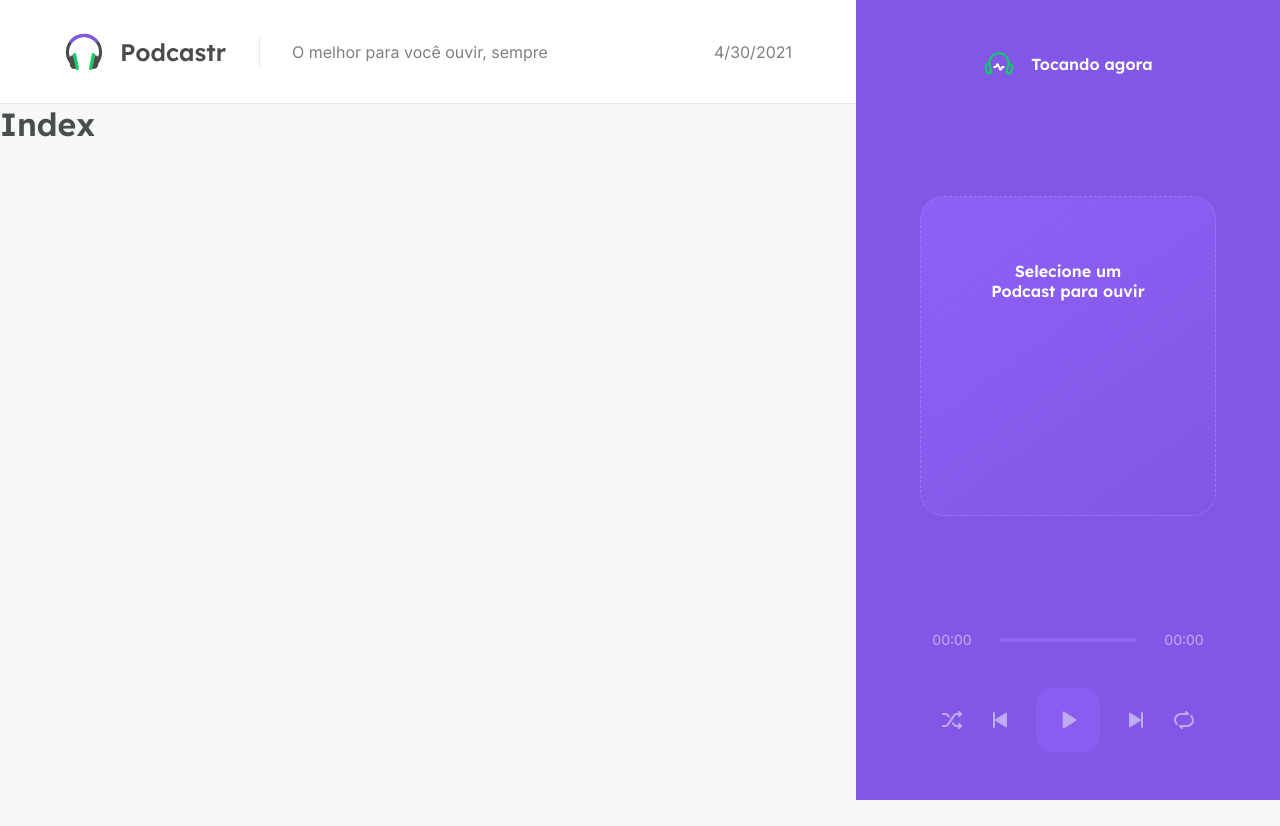
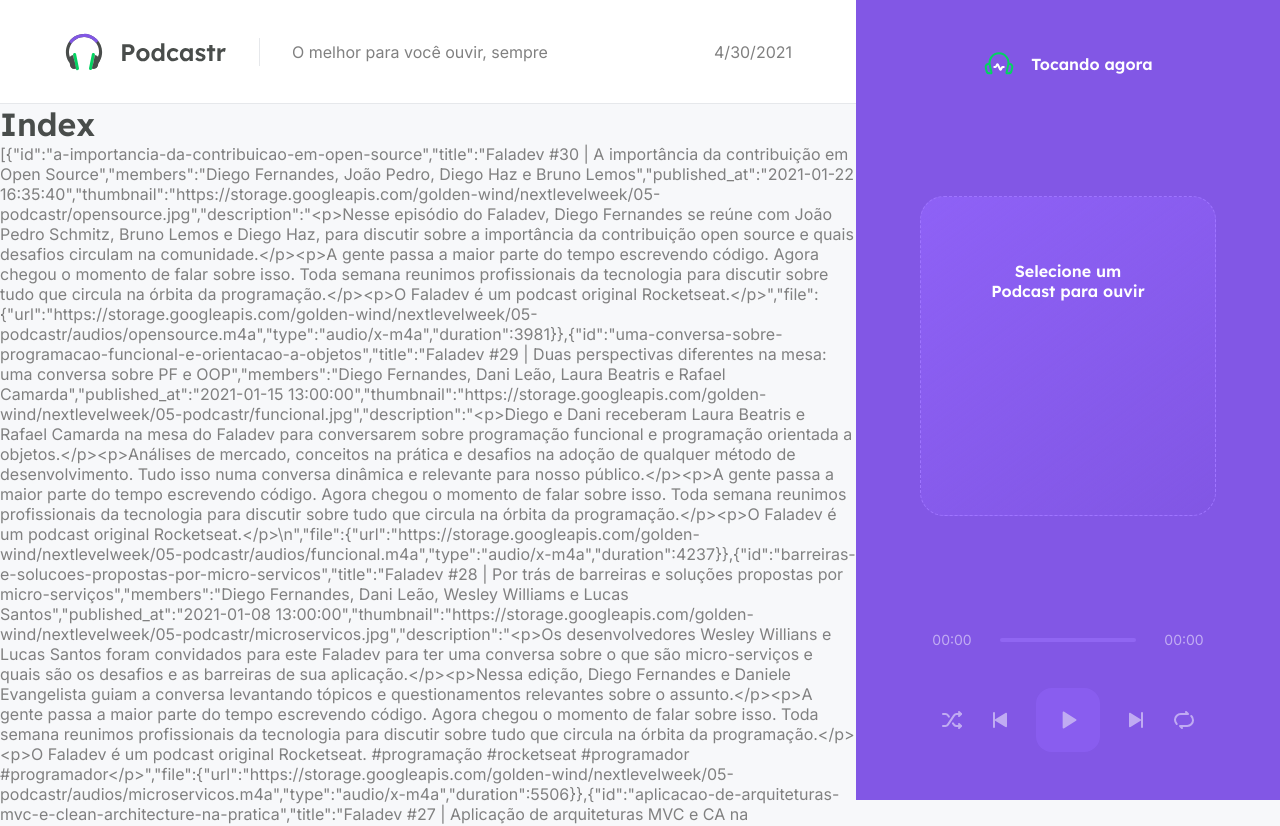
Before and after one commit to Fwlipekkj/nextnlw, a Next.js app: page / in a window 1280 px wide. Shown: the top 826 px of the page. Before the commit the page ends 800 px from the top, so only its background shows below. Built offline with nearby package versions, Linux system fonts and the light colour scheme; data requests are answered from the project's data file.

Commit message:
added some configurations, episodes & static props

```diff
--- a/package.json
+++ b/package.json
@@ -5,7 +5,8 @@
   "scripts": {
     "dev": "next dev",
     "build": "next build",
-    "start": "next start"
+    "start": "next start",
+    "server": "json-server server.json -w -d 750 -p 3333"
   },
   "dependencies": {
     "next": "10.2.0",
@@ -16,6 +17,7 @@
   "devDependencies": {
     "@types/node": "^15.0.1",
     "@types/react": "^17.0.4",
+    "json-server": "^0.16.3",
     "typescript": "^4.2.4"
   }
 }
--- a/src/pages/index.tsx
+++ b/src/pages/index.tsx
@@ -1,7 +1,29 @@
-import { Header } from  "../components/Header"
+import { useEffect } from  "react"
 
-export default function Home() {
+export default function Home(props) {
+  console.log(props.episodes)
+ // useEffect(() => {
+ //   fetch('http://localhost:3333/episodes')
+ //       .then(response => response.json())
+ //       .then(data => console.log(data))
+ // }, [])
+
   return (
+      <div>
       <h1>Index</h1>
+      <p>{JSON.stringify(props.episodes)}</p>
+      </div>
   )
 }
+
+export async function getStaticProps() {
+  const response = await fetch('http://localhost:3333/episodes')
+  const data = await response.json()
+
+  return {
+    props: {
+      episodes: data,
+    },
+      revalidade: 60 * 60 * 8,
+  }
+}
```
Also changed, not shown: 1 other file (tests, documents, lock files or other folders).
